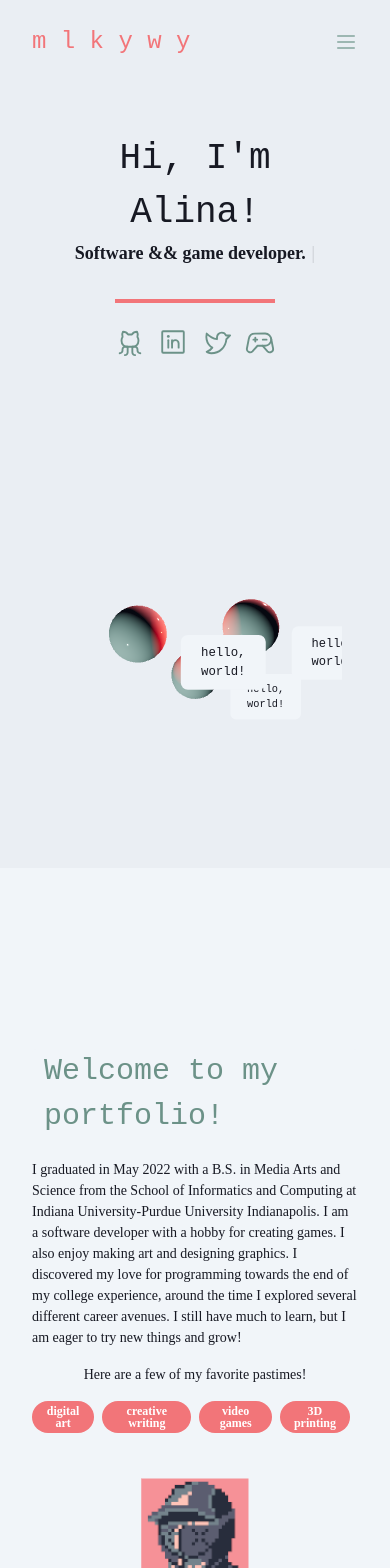
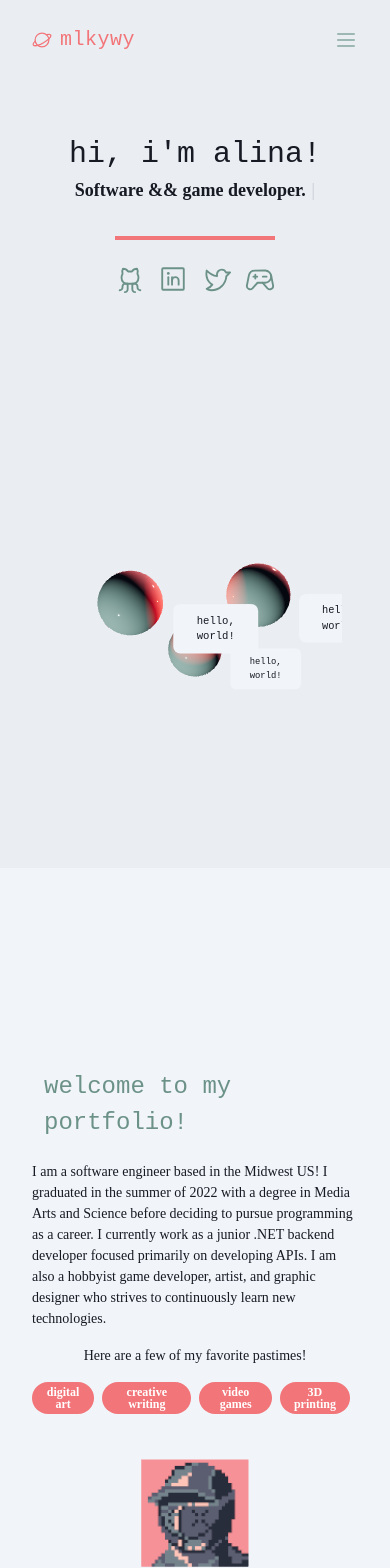
Before and after one commit to mlkywy/mlkywy.github.io, a React (Create React App) app: page / in a window 390 px wide. Shown: the top 1568 px of the page. Built offline with nearby package versions, Linux system fonts and the light colour scheme.

Commit message:
lots of updates (#1)

```diff
--- a/src/components/Cards/index.js
+++ b/src/components/Cards/index.js
@@ -8,7 +8,7 @@ export const AboutMeCard = (props) => {
       id="about"
       className="w-full rounded h-auto lg:w-2/3 flex flex-col items-center md:drop-shadow-md lg:drop-shadow-md bg-light2 dark:bg-dark2 md:bg-light1 md:dark:bg-dark1 lg:bg-light1 lg:dark:bg-dark1 md:p-12 lg:p-12"
     >
-      <div className="w-full text-3xl px-3 text-middle2 dark:text-middle flex justify-center font-monospace">
+      <div className="w-full text-2xl px-3 text-middle2 dark:text-middle flex justify-center font-monospace">
         {props.heading}
       </div>
 
@@ -63,7 +63,7 @@ export const PortfolioCard = (props) => {
         className="w-full h-auto rounded-t p-6 bg-light1 dark:bg-dark1 hover:dark:bg-accent hover:bg-accent drop-shadow-md text-white flex justify-between"
         onClick={handleClick}
       >
-        <p className="text-dark1 dark:text-light1 text-2xl md:text-3xl lg:text-3xl text-left font-monospace">
+        <p className="text-dark1 dark:text-light1 text-xl md:text-2xl lg:text-2xl text-left font-monospace">
           {props.title}
         </p>
       </button>
--- a/src/components/Header/index.js
+++ b/src/components/Header/index.js
@@ -1,5 +1,5 @@
 import React from "react";
-import { List } from "phosphor-react";
+import { List, Planet } from "phosphor-react";
 import { NavLink } from "../Buttons";
 import Toggle from "../ThemeToggle";
 
@@ -11,10 +11,10 @@ const Navbar = () => {
         <div className="container lg:px-8 md:px-8 mx-auto flex flex-wrap items-center justify-between">
           <div className="w-full relative flex justify-between lg:w-auto md:w-auto">
             <a
-              className="text-accent text-2xl px-4 py-6 font-monospace"
+              className="text-accent text-xl px-4 py-6 font-monospace tracking-wide flex flex-row items-center gap-2"
               href="#"
             >
-              m l k y w y
+              <Planet /> mlkywy
             </a>
 
             <button className="transition duration-500 ease-in-out rounded-full px-4 py-6 lg:hidden md:hidden">
--- a/src/components/Title/index.js
+++ b/src/components/Title/index.js
@@ -10,7 +10,7 @@ import Typewriter from "typewriter-effect";
 const Title = (props) => {
   return (
     <>
-      <div className="w-80 text-4xl md:text-5xl lg:text-5xl p-3  text-dark1 dark:text-light1 flex flex-col items-center text-center font-monospace">
+      <div className="w-96 text-3xl md:text-4xl lg:text-4xl p-3 text-dark1 dark:text-light1 flex flex-col items-center text-center font-monospace">
         {props.heading}
         <div className="w-full text-lg font-bold font-sans">
           <Typewriter
@@ -23,19 +23,20 @@ const Title = (props) => {
           />
         </div>
         <div className="w-40 mt-8 border-t-4 border-accent text-middle2 dark:text-middle text-3xl font-normal flex flex-row justify-between py-6">
-          <a href="https://github.com/mlkywy" target="_blank">
+          <a href="https://github.com/mlkywy" target="_blank" rel="noreferrer">
             <GithubLogo />
           </a>
           <a
             href="https://linkedin.com/in/alina-sheikh-a59a4518a"
             target="_blank"
+            rel="noreferrer"
           >
             <LinkedinLogo />
           </a>
-          <a href="https://twitter.com/wymlky" target="_blank">
+          <a href="https://twitter.com/wymlky" target="_blank" rel="noreferrer">
             <TwitterLogo />
           </a>
-          <a href="https://mlkywy.itch.io/" target="_blank">
+          <a href="https://mlkywy.itch.io/" target="_blank" rel="noreferrer">
             <GameController />
           </a>
         </div>
--- a/src/index.css
+++ b/src/index.css
@@ -3,7 +3,7 @@
 @tailwind utilities;
 
 @import url("https://fonts.googleapis.com/css2?family=Cabin:ital,wght@0,400;0,500;0,600;0,700;1,400;1,500;1,600;1,700&display=swap");
-@import url("https://fonts.googleapis.com/css2?family=VT323&display=swap");
+@import url("https://fonts.googleapis.com/css2?family=IBM+Plex+Mono:wght@600&display=swap");
 
 html {
   scroll-behavior: smooth;
--- a/src/pages/About/index.js
+++ b/src/pages/About/index.js
@@ -6,8 +6,8 @@ const About = () => {
     <div id="about" className="bg-light2 dark:bg-dark2 w-screen h-screen pt-20">
       <div className="container px-8 mx-auto flex items-center justify-center h-full">
         <AboutMeCard
-          heading="Welcome to my portfolio!"
-          body1="I graduated in May 2022 with a B.S. in Media Arts and Science from the School of Informatics and Computing at Indiana University-Purdue University Indianapolis. I am a software developer with a hobby for creating games. I also enjoy making art and designing graphics. I discovered my love for programming towards the end of my college experience, around the time I explored several different career avenues. I still have much to learn, but I am eager to try new things and grow!"
+          heading="welcome to my portfolio!"
+          body1="I am a software engineer based in the Midwest US! I graduated in the summer of 2022 with a degree in Media Arts and Science before deciding to pursue programming as a career. I currently work as a junior .NET backend developer focused primarily on developing APIs. I am also a hobbyist game developer, artist, and graphic designer who strives to continuously learn new technologies."
           body2="Here are a few of my favorite pastimes!"
         />
       </div>
--- a/src/pages/Experience/index.js
+++ b/src/pages/Experience/index.js
@@ -42,6 +42,8 @@ const Experience = () => {
 
   const jobText6 = [
     "Design, build, and maintain efficient, reusable, and reliable C# code with an emphasis on API development.",
+    "Create new endpoints and corresponding unit tests; build upon existing endpoints.",
+    "Work on connectors to ERP systems.",
   ];
 
   return (
--- a/src/pages/Home/index.js
+++ b/src/pages/Home/index.js
@@ -8,7 +8,7 @@ const Home = () => {
       <div className="container px-8 mx-auto flex flex-col items-center lg:flex-row md:flex-row lg:justify-center md:justify-center h-full">
         <div className="container flex items-center justify-center mt-24 lg:mt-0 md:mt-0">
           <Title
-            heading={"Hi, I'm Alina!"}
+            heading={"hi, i'm alina!"}
             subheading={"Software && game developer. "}
           />
         </div>
--- a/src/pages/Portfolio/index.js
+++ b/src/pages/Portfolio/index.js
@@ -6,28 +6,28 @@ const Portfolio = () => {
     <div id="portfolio" className="bg-light2 dark:bg-dark2 w-screen pt-20">
       <div className="container px-8 md:px-4 lg:px-44 mx-auto flex flex-col gap-6 h-full pt-16 pb-40">
         <PortfolioCard
-          title="React Portfolio"
-          content="Personal project. You're looking at it! Single page website created with ReactJS, Three.js, and Tailwind CSS. EmailJS was used to handle the contact form."
+          title="mlkywy.net"
+          content="Personal project. You're looking at it! Single page portfolio website created with ReactJS, Three.js, and Tailwind CSS. EmailJS was used to handle the contact form."
           demolink="https://mlkywy.github.io/"
           codelink="https://github.com/mlkywy/mlkywy.github.io"
         />
         <PortfolioCard
-          title="Unsung"
-          content="Spring Capstone 2022. Experimental game made in Unity, coded in C#. Features character controls, dynamic dialogue system, turn-based battles, simple quest system, saving/loading, custom artwork and music, etc. Learned to use documentation effectively and solve debugging issues in a timely manner."
+          title="unsung (prologue)"
+          content="Spring Capstone 2022. Experimental game made in Unity, coded in C#. Features character controls, dynamic dialogue system, turn-based battles, simple quest system, saving/loading, custom artwork and music, etc."
           demolink="https://mlkywy.itch.io/unsung/"
           codelink="https://github.com/mlkywy/Unsung"
         />
         <PortfolioCard
-          title="Lung Capacity Visualization"
-          content="Final project for a Visualizing Information course, coded in D3.js. Features a documentation page to explain the coding process and rationale behind the design choices. Added responsiveness to the visualization; user input changes the appearance and graph headings, and CSV data is processed dynamically."
+          title="songshuttle"
+          content="Personal project. A simple application that makes use of the Spotify API to search for songs, find recommendations, and create playlists. (WIP)"
+          demolink="https://github.com/mlkywy/songshuttle"
+          codelink="https://github.com/mlkywy/songshuttle"
+        />
+        <PortfolioCard
+          title="lung capacity visualization"
+          content="Final project for a Visualizing Information course, created with D3.js. Features a documentation page to explain the coding process and rationale behind the design choices. Added responsiveness to the visualization; user input changes the appearance and graph headings, and CSV data is processed dynamically."
           demolink="https://mlkywy.github.io/D3-Final/index.html"
           codelink="https://github.com/mlkywy/D3-Final"
-        />
-        <PortfolioCard
-          title="React Notes Application"
-          content="Personal project. Note-taking CRUD app created with MondoDB, ExpressJS, ReactJS, Node.js, Tailwind CSS. Frontend development; coded React components with custom stylings. Backend development; gained a deeper understanding of API endpoints and using non-relational databases. (WIP)"
-          demolink="https://github.com/mlkywy/notepad-v2"
-          codelink="https://github.com/mlkywy/notepad-v2"
         />
       </div>
     </div>
--- a/src/threejs/3DShape/index.js
+++ b/src/threejs/3DShape/index.js
@@ -9,7 +9,7 @@ const Shape = ({ time, ...props }) => {
       <sphereGeometry />
       <meshStandardMaterial roughness={0} emissive="#171923" />
       <Html distanceFactor={15}>
-        <div className="w-24 p-2.5 translate-x-1/2 text-center bg-light2 dark:bg-dark2 rounded-lg text-sm text-dark1 dark:text-light1 font-monospace">
+        <div className="w-24 p-2.5 translate-x-1/2 text-center bg-light2 dark:bg-dark2 rounded-lg text-xs text-dark1 dark:text-light1 font-monospace">
           hello, world!
         </div>
       </Html>
--- a/tailwind.config.js
+++ b/tailwind.config.js
@@ -30,7 +30,7 @@ module.exports = {
     extend: {
       fontFamily: {
         sans: "'Cabin', sans-serif",
-        monospace: "'VT323', monospace",
+        monospace: "'IBM Plex Mono', monospace",
       },
       colors: {
         dark1: "#171923",
```
